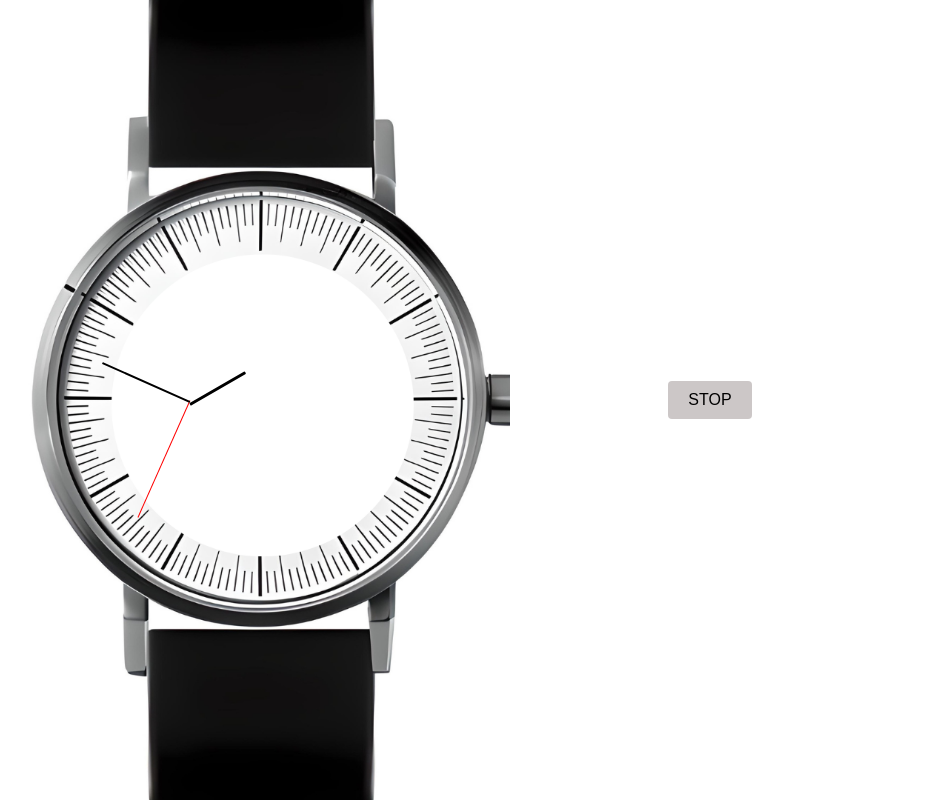
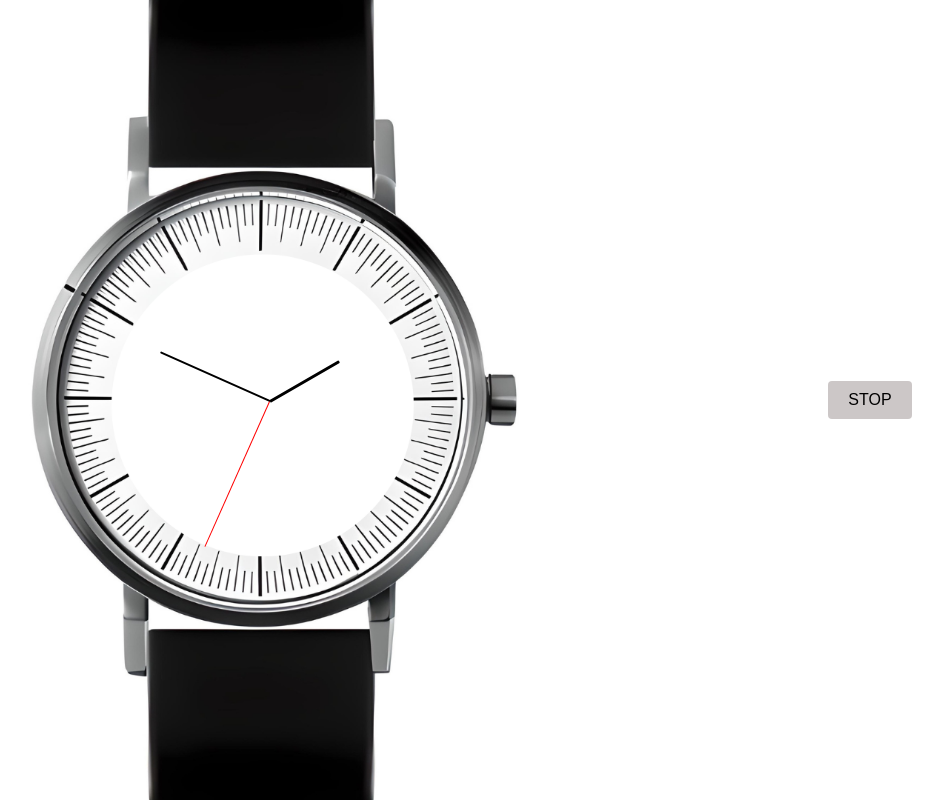
Before and after one commit to garvit420/JS_Analog_clock, a plain HTML site: page index.html in a window 1280 px wide. Shown: the whole page, without its empty margins (130-1073 px from the left). Drawn offline with Linux system fonts and the light colour scheme.

Commit message:
Update style.css

```diff
--- a/style.css
+++ b/style.css
@@ -5,7 +5,7 @@ body {
 
 .clock-container {
   height: 100vh;
-  width: 50vw;
+  width: 100vh;
   background-image: url('clock.png');
   background-size: cover;
   position: relative;
@@ -16,9 +16,9 @@ body {
   height: 1px;
   width: 20%;
   background-color: red;
-  position: relative;
-  top: 50%;
-  left: 50%;
+  position: absolute;
+  top: 50vh;
+  left: 50vh;
   transform-origin: left;
   transform: rotate(0deg);
 }
@@ -28,9 +28,9 @@ body {
   width: 15%;
   background-color: black;
   border-radius: 1px;
-  position: relative;
-  top: 50%;
-  left: 50%;
+  position: absolute;
+  top: 50vh;
+  left: 50vh;
   transform-origin: left;
   transform: rotate(0deg);
 }
@@ -40,9 +40,9 @@ body {
   width: 10%;
   background-color: black;
   border-radius: 1px;
-  position: relative;
-  top: 50%;
-  left: 50%;
+  position: absolute;
+  top: 50vh;
+  left: 50vh;
   transform-origin: left;
   transform: rotate(0deg);
 }
```
